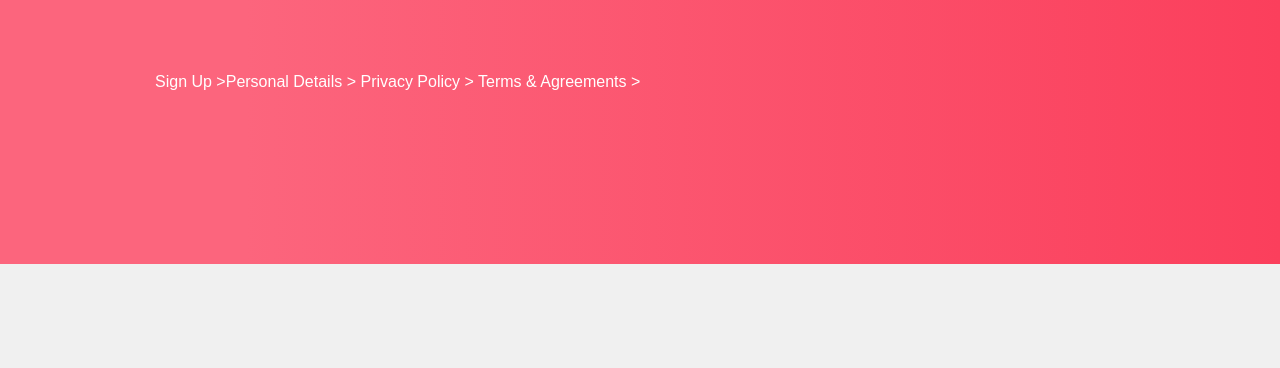
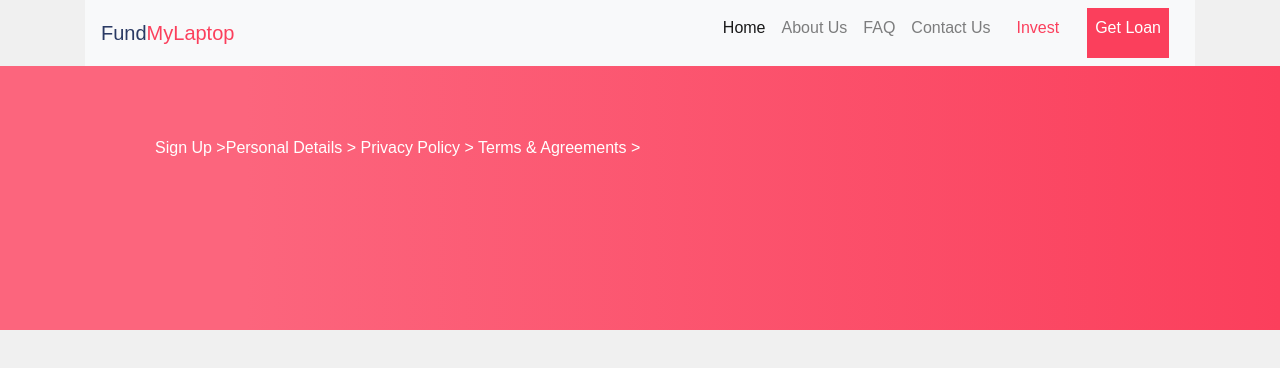
Before and after one commit to HNGi7-Team-Falcon/fundmylaptop-frontend, a plain HTML site: page termsAndConditions/terms$conditions.html in a window 1280 px wide. Drawn offline with nearby package versions, Linux system fonts and the light colour scheme.

Commit message:
merged with develop branch

```diff
--- a/termsAndConditions/terms$conditions.html
+++ b/termsAndConditions/terms$conditions.html
@@ -45,6 +45,37 @@ body {
     </style>
 </head>
 <body>
+  <section id="nav-bar" class="container">
+    <nav class="navbar navbar-expand-lg navbar-light bg-light">
+        <a class="navbar-brand" style="color:#2A3A64" href="#">Fund<span style='color: #FB3F5C;'>MyLaptop</span></a>
+        <button class="navbar-toggler" type="button" data-toggle="collapse" data-target="#navbarNav" aria-controls="navbarNav" aria-expanded="false" aria-label="Toggle navigation">
+          <span class="navbar-toggler-icon"></span>
+        </button>
+        <div class="collapse navbar-collapse" id="navbarNav">
+          <ul class="navbar-nav ml-auto">
+            <li class="nav-item active">
+              <a class="nav-link" href="#">Home <span class="sr-only">(current)</span></a>
+            </li>
+            <li class="nav-item">
+              <a class="nav-link" href="#">About Us</a>
+            </li>
+            <li class="nav-item">
+              <a class="nav-link" href="#">FAQ</a>
+            </li>
+            <li class="nav-item">
+              <a class="nav-link " href="#" >Contact Us</a>
+            </li>
+            <li class="nav-item nav-btn text-center" style="margin: 0 10px 10px 10px;" >
+                    <a class="nav-link " style="color:#FB3F5C !important;" href="#" >Invest</a>
+            </li>
+            <li class="nav-item nav-btn text-center" style="margin: 0 10px;background: #FB3F5C;">
+                    <a class="nav-link " style="color: #FFFFFF !important;" href="#" >Get Loan</a>
+            </li>
+          </ul>
+        </div>
+      </nav>
+    </section>
+
     <section class="header-area padding-100-50" id="features">
         <div class="container">
             <div class="row">
```
Also changed, not shown: 1 other file.
